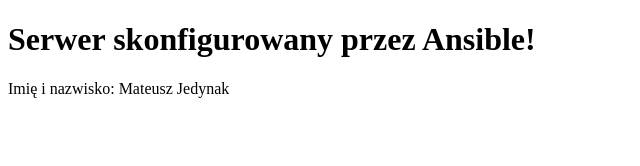
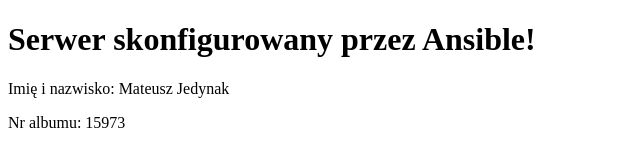
Before and after one commit to mateuszjedynak44/lab-810-mj, a plain HTML site: page files/index.html in a window 1280 px wide. Shown: the whole page, without its empty margins (0-640 px from the left). Drawn offline with Linux system fonts and the light colour scheme.

Commit message:
Update index.html

```diff
--- a/files/index.html
+++ b/files/index.html
@@ -6,5 +6,6 @@
 <body>
     <h1>Serwer skonfigurowany przez Ansible!</h1>
     <p>Imię i nazwisko: Mateusz Jedynak</p>
+    <p>Nr albumu: 15973</p>
 </body>
 </html>
```
